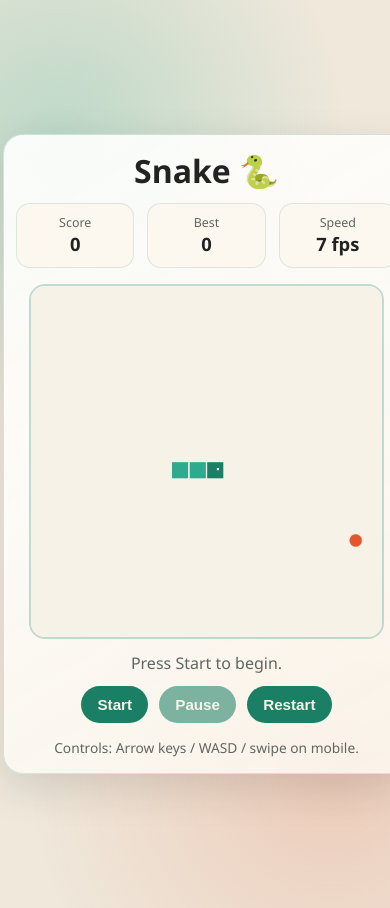
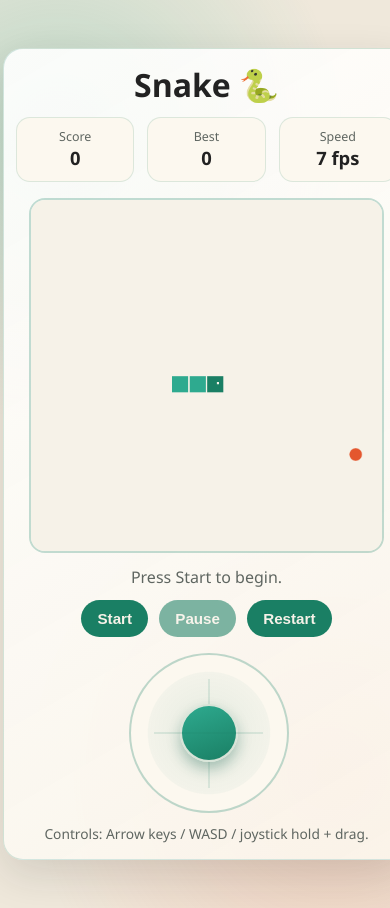
Before and after one commit to chrisguitarguy/snake-game, a React (Vite) app: page / in a window 390 px wide. Built offline with nearby package versions, Linux system fonts and the light colour scheme.

Commit message:
feat: add snapped joystick touch controller
Introduce a hold-and-drag joystick that snaps immediately to four cardinal directions to improve mobile responsiveness. Integrate the new control UI into the game and update styling and control hints.

```diff
--- a/src/App.css
+++ b/src/App.css
@@ -102,6 +102,60 @@ h1 {
   flex-wrap: wrap;
 }
 
+.joystick-wrap {
+  margin: 1rem auto 0;
+  width: 140px;
+  height: 140px;
+}
+
+.joystick {
+  width: 100%;
+  height: 100%;
+  border-radius: 50%;
+  border: 2px solid rgba(26, 127, 100, 0.28);
+  background:
+    radial-gradient(circle at 50% 50%, rgba(26, 127, 100, 0.1), rgba(26, 127, 100, 0.04) 55%, transparent 56%),
+    var(--card);
+  display: grid;
+  place-items: center;
+  touch-action: none;
+  user-select: none;
+  position: relative;
+  transition: box-shadow 140ms ease;
+}
+
+.joystick.active {
+  box-shadow: inset 0 0 0 2px rgba(26, 127, 100, 0.16);
+}
+
+.joystick::before,
+.joystick::after {
+  content: '';
+  position: absolute;
+  background: rgba(26, 127, 100, 0.12);
+}
+
+.joystick::before {
+  width: 2px;
+  height: 70%;
+}
+
+.joystick::after {
+  width: 70%;
+  height: 2px;
+}
+
+.joystick-knob {
+  width: 54px;
+  height: 54px;
+  border-radius: 50%;
+  background: linear-gradient(160deg, #2eaa8f, #1a7f64);
+  border: 2px solid rgba(246, 242, 232, 0.86);
+  box-shadow: 0 7px 14px rgba(15, 94, 74, 0.32);
+  pointer-events: none;
+  transition: transform 80ms linear;
+}
+
 button {
   border: none;
   border-radius: 999px;
@@ -149,4 +203,9 @@ button:disabled {
   .scoreboard strong {
     font-size: 1.15rem;
   }
+
+  .joystick-wrap {
+    width: 156px;
+    height: 156px;
+  }
 }
--- /dev/null
+++ b/src/components/Joystick.tsx
@@ -0,0 +1,124 @@
+import { useRef, useState } from 'react'
+import type { Direction } from '../game/types'
+
+type JoystickProps = {
+  onDirectionChange: (direction: Direction) => void
+}
+
+type Point = {
+  x: number
+  y: number
+}
+
+const MAX_RADIUS = 34
+const DEAD_ZONE = 10
+const SNAP_RADIUS = 28
+
+export function Joystick({ onDirectionChange }: JoystickProps) {
+  const [active, setActive] = useState(false)
+  const [knobOffset, setKnobOffset] = useState<Point>({ x: 0, y: 0 })
+  const pointerIdRef = useRef<number | null>(null)
+  const containerRef = useRef<HTMLDivElement | null>(null)
+  const lastDirectionRef = useRef<Direction | null>(null)
+
+  const getDirection = (x: number, y: number): Direction => {
+    if (Math.abs(x) > Math.abs(y)) {
+      return x > 0 ? 'right' : 'left'
+    }
+    return y > 0 ? 'down' : 'up'
+  }
+
+  const updateFromPointer = (clientX: number, clientY: number) => {
+    const container = containerRef.current
+    if (!container) {
+      return
+    }
+
+    const rect = container.getBoundingClientRect()
+    const centerX = rect.left + rect.width / 2
+    const centerY = rect.top + rect.height / 2
+    const dx = clientX - centerX
+    const dy = clientY - centerY
+    const distance = Math.hypot(dx, dy)
+
+    if (distance < DEAD_ZONE) {
+      setKnobOffset({ x: 0, y: 0 })
+      return
+    }
+
+    const direction = getDirection(dx, dy)
+
+    const snapDistance = Math.min(MAX_RADIUS, SNAP_RADIUS)
+    const snappedOffset: Point =
+      direction === 'left'
+        ? { x: -snapDistance, y: 0 }
+        : direction === 'right'
+          ? { x: snapDistance, y: 0 }
+          : direction === 'up'
+            ? { x: 0, y: -snapDistance }
+            : { x: 0, y: snapDistance }
+
+    setKnobOffset(snappedOffset)
+
+    if (direction !== lastDirectionRef.current) {
+      lastDirectionRef.current = direction
+      onDirectionChange(direction)
+    }
+  }
+
+  const handlePointerDown = (event: React.PointerEvent<HTMLDivElement>) => {
+    pointerIdRef.current = event.pointerId
+    setActive(true)
+    event.currentTarget.setPointerCapture(event.pointerId)
+    updateFromPointer(event.clientX, event.clientY)
+  }
+
+  const handlePointerMove = (event: React.PointerEvent<HTMLDivElement>) => {
+    if (!active || pointerIdRef.current !== event.pointerId) {
+      return
+    }
+
+    updateFromPointer(event.clientX, event.clientY)
+  }
+
+  const resetJoystick = () => {
+    setActive(false)
+    setKnobOffset({ x: 0, y: 0 })
+    pointerIdRef.current = null
+    lastDirectionRef.current = null
+  }
+
+  const handlePointerUp = (event: React.PointerEvent<HTMLDivElement>) => {
+    if (pointerIdRef.current !== event.pointerId) {
+      return
+    }
+    resetJoystick()
+  }
+
+  const handlePointerCancel = (event: React.PointerEvent<HTMLDivElement>) => {
+    if (pointerIdRef.current !== event.pointerId) {
+      return
+    }
+    resetJoystick()
+  }
+
+  return (
+    <div className="joystick-wrap" aria-label="Joystick controller">
+      <div
+        className={`joystick ${active ? 'active' : ''}`}
+        ref={containerRef}
+        onPointerDown={handlePointerDown}
+        onPointerMove={handlePointerMove}
+        onPointerUp={handlePointerUp}
+        onPointerCancel={handlePointerCancel}
+      >
+        <span
+          className="joystick-knob"
+          style={{
+            transform: `translate(${knobOffset.x}px, ${knobOffset.y}px)`,
+          }}
+        />
+      </div>
+    </div>
+  )
+}
--- a/src/components/SnakeGame.tsx
+++ b/src/components/SnakeGame.tsx
@@ -13,7 +13,7 @@ import {
   withStatus,
 } from '../game/logic'
 import type { Direction, GameSnapshot } from '../game/types'
-import { useSwipeControls } from '../hooks/useSwipeControls'
+import { Joystick } from './Joystick'
 
 const CELL_SIZE = 24
 const BOARD_PIXELS = DEFAULT_GRID_SIZE * CELL_SIZE
@@ -185,8 +185,6 @@ export function SnakeGame() {
     }
   }, [handleDirection])
 
-  const { onTouchEnd, onTouchStart } = useSwipeControls(handleDirection)
-
   const statusText = useMemo(() => getStatusMessage(snapshot), [snapshot])
 
   const onStart = () => {
@@ -224,7 +222,7 @@ export function SnakeGame() {
         </div>
       </section>
 
-      <div className="board-wrap" onTouchStart={onTouchStart} onTouchEnd={onTouchEnd}>
+      <div className="board-wrap">
         <canvas
           aria-label="Snake board"
           className="board"
@@ -248,7 +246,9 @@ export function SnakeGame() {
         </button>
       </div>
 
-      <p className="tips">Controls: Arrow keys / WASD / swipe on mobile.</p>
+      <Joystick onDirectionChange={handleDirection} />
+
+      <p className="tips">Controls: Arrow keys / WASD / joystick hold + drag.</p>
     </main>
   )
 }
```
